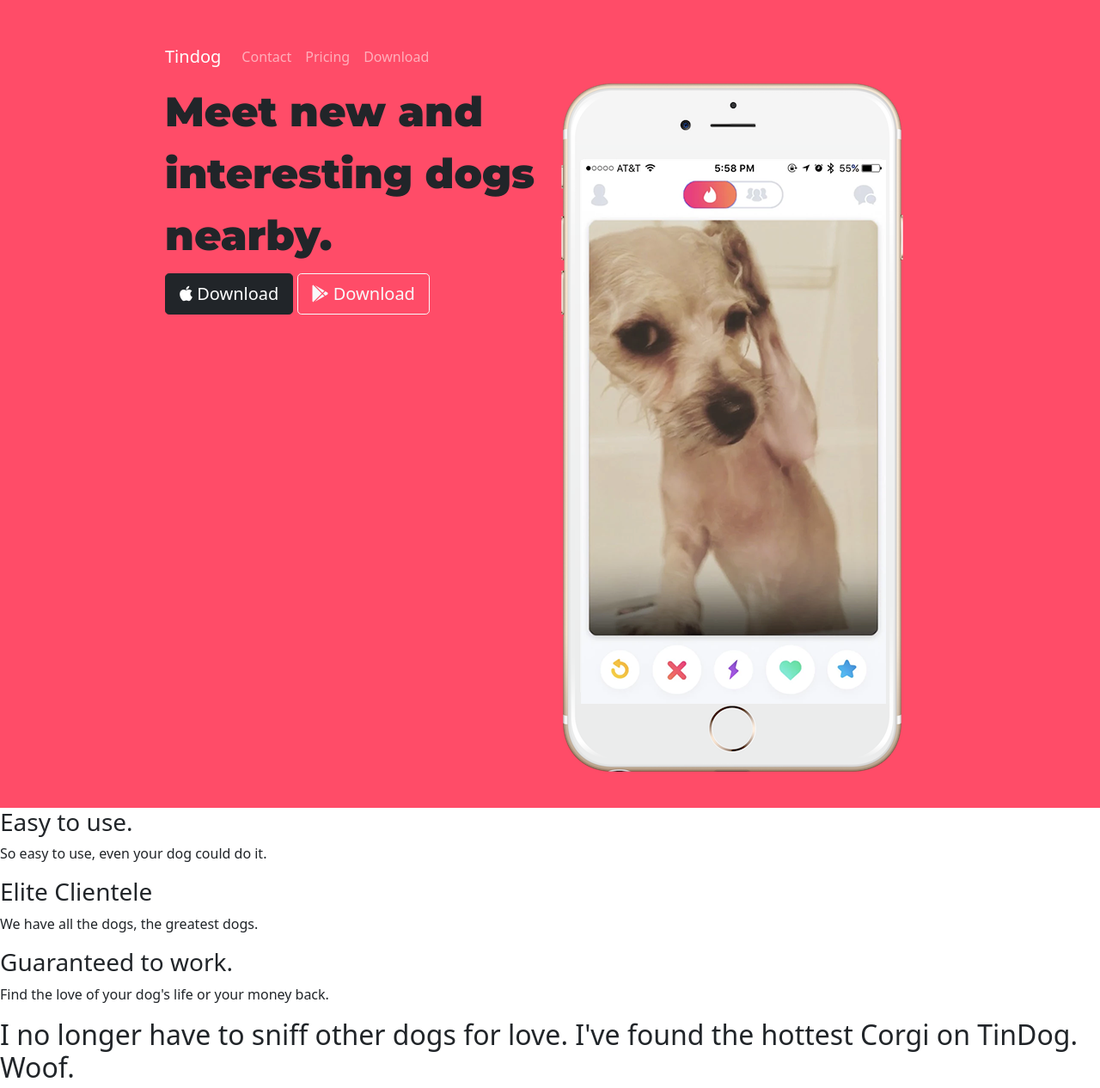
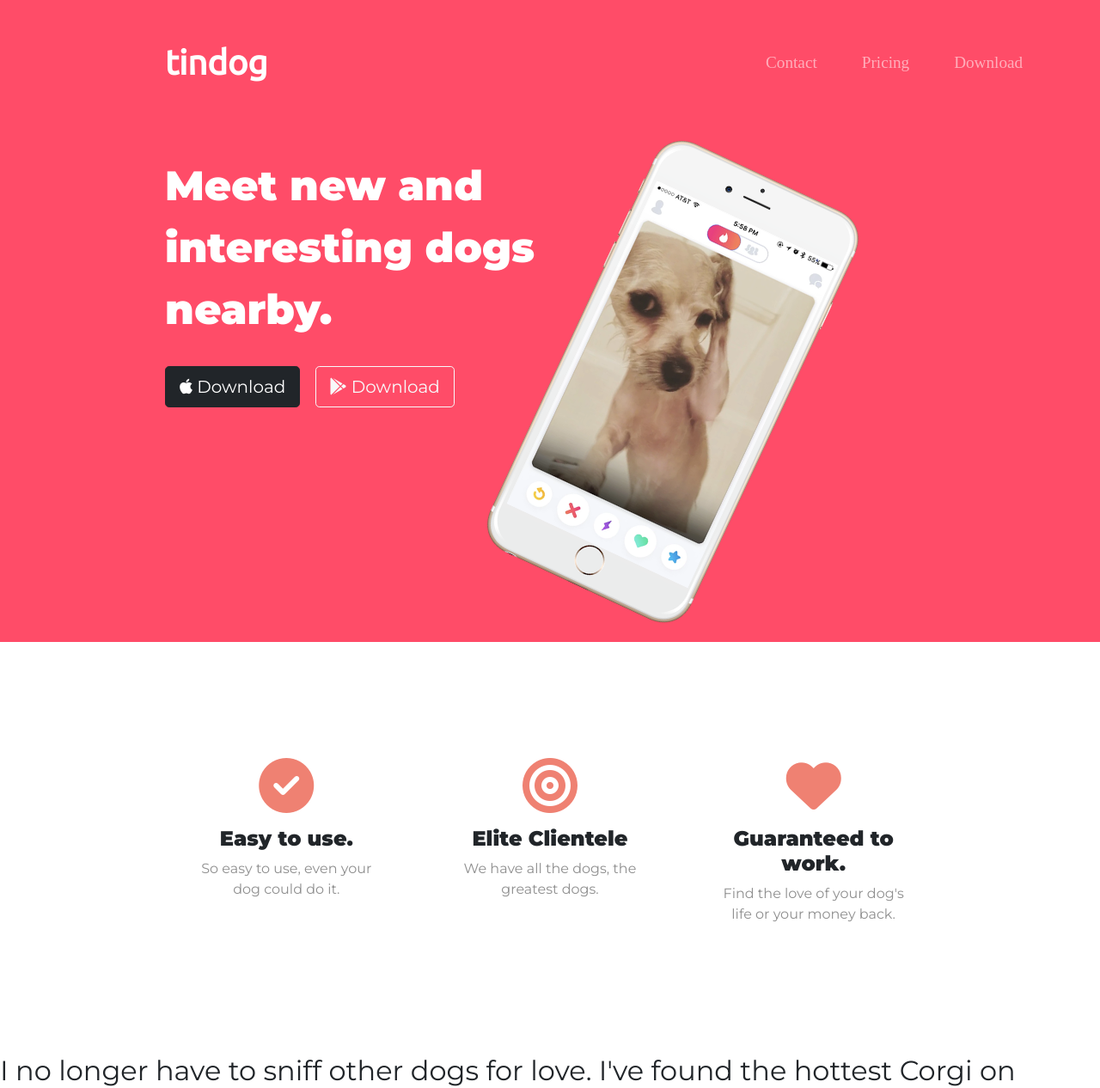
Before and after one commit to isaiahcruz70/Tindog, a plain HTML site: page index.html in a window 1280 px wide. Shown: the top 1266 px of the page at 86% size. Drawn offline with nearby package versions, Linux system fonts and the light colour scheme.

Commit message:
Finished Nav Bar and feature section

```diff
--- a/css/styles.css
+++ b/css/styles.css
@@ -11,6 +11,79 @@ h1 {
     font-weight: 900;
 }
 
+h3 {
+    font-family: "Montserrat";
+    font-size: 1.5rem;
+    font-weight: 900;
+}
+
+p {
+    color: #8f8f8f;
+}
+
 #title {
     background-color: #ff4c68;
+    color: #fff;
 }
+
+body {
+    font-family: "Montserrat";
+}
+
+.right {
+    padding-left: 60%;
+}
+
+/*? Navigation Bar */
+
+.navbar {
+    padding: 0 0 4.5rem;
+}
+
+.navbar-brand {
+    font-family: "Ubuntu";
+    font-size: 2.5rem;
+    font-weight: bold;
+}
+
+.nav-item {
+    padding: 0 18px;
+}
+
+.nav-link {
+    font-size: 1.2rem;
+    font-family: "Montserrat-Light";
+}
+
+/*? Download Buttons */
+
+.download-button {
+    margin: 5% 3% 5% 0;
+}
+
+/*? Title Image */
+
+.title-image {
+    width: 60%;
+    transform: rotate(25deg);
+}
+
+/*? Features Section  */
+
+#features {
+    padding: 7% 15%;
+}
+
+.feature-box {
+    text-align: center;
+    padding: 5%;
+}
+
+.icon {
+    color: #ef8172;
+    margin-bottom: 1rem;
+}
+
+.icon:hover {
+    color: #ff4c68;
+}
--- a/index.html
+++ b/index.html
@@ -23,11 +23,11 @@
     <!-- Nav Bar -->
 
   <nav class="navbar navbar-expand-lg navbar-dark">
-      <a class="navbar-brand" href="">Tindog</a>
+      <a class="navbar-brand" href="">tindog</a>
        <button class="navbar-toggler" type="button" data-toggle="collapse" data-target="#navbarSupportedContent" aria-controls="navbarSupportedContent" aria-expanded="false" aria-label="Toggle navigation">
       <span class="navbar-toggler-icon"></span>
     </button>
-    <div class="collapse navbar-collapse" id="navbarSupportedContent">
+    <div class="collapse navbar-collapse right" id="navbarSupportedContent">
       <ul class="navbar-nav ml-auto">
           <li class="nav-item">
               <a class="nav-link" href="">Contact</a>
@@ -48,12 +48,12 @@
 
       <div class="col-lg-6">
         <h1>Meet new and interesting dogs nearby.</h1>
-        <button class="btn btn-dark btn-lg" type="button"><i class="fa-brands fa-apple"></i> Download</button>
-        <button class="btn btn-outline-light btn-lg" type="button"><i class="fa-brands fa-google-play"></i> Download</button>
+        <button class="btn btn-dark btn-lg download-button" type="button"><i class="fa-brands fa-apple"></i> Download</button>
+        <button class="btn btn-outline-light btn-lg download-button" type="button"><i class="fa-brands fa-google-play"></i> Download</button>
       </div>
 
       <div class="col-lg-6">
-        <img src="images/iphone6.png" alt="iphone-mockup">
+        <img class="title-image" src="images/iphone6.png" alt="iphone-mockup">
       </div>
     </div>
   </div>
@@ -63,16 +63,23 @@
   <!-- Features -->
 
   <section id="features">
-
+  <div class="row">
+    <div class="col-lg-4 feature-box">
+      <i class="fa-sharp fa-solid fa-circle-check fa-4x icon"></i>
       <h3>Easy to use.</h3>
       <p>So easy to use, even your dog could do it.</p>
-
+    </div>
+    <div class="col-lg-4 feature-box">
+      <i class="fa-solid fa-bullseye fa-4x icon"></i>
       <h3>Elite Clientele</h3>
       <p>We have all the dogs, the greatest dogs.</p>
-
+    </div>
+    <div class="col-lg-4 feature-box">
+      <i class="fa-solid fa-heart fa-4x icon"></i>
       <h3>Guaranteed to work.</h3>
       <p>Find the love of your dog's life or your money back.</p>
-
+    </div>
+  </div>
   </section>
 
 
```
Lines whose indentation alone changed are shown as unchanged.
